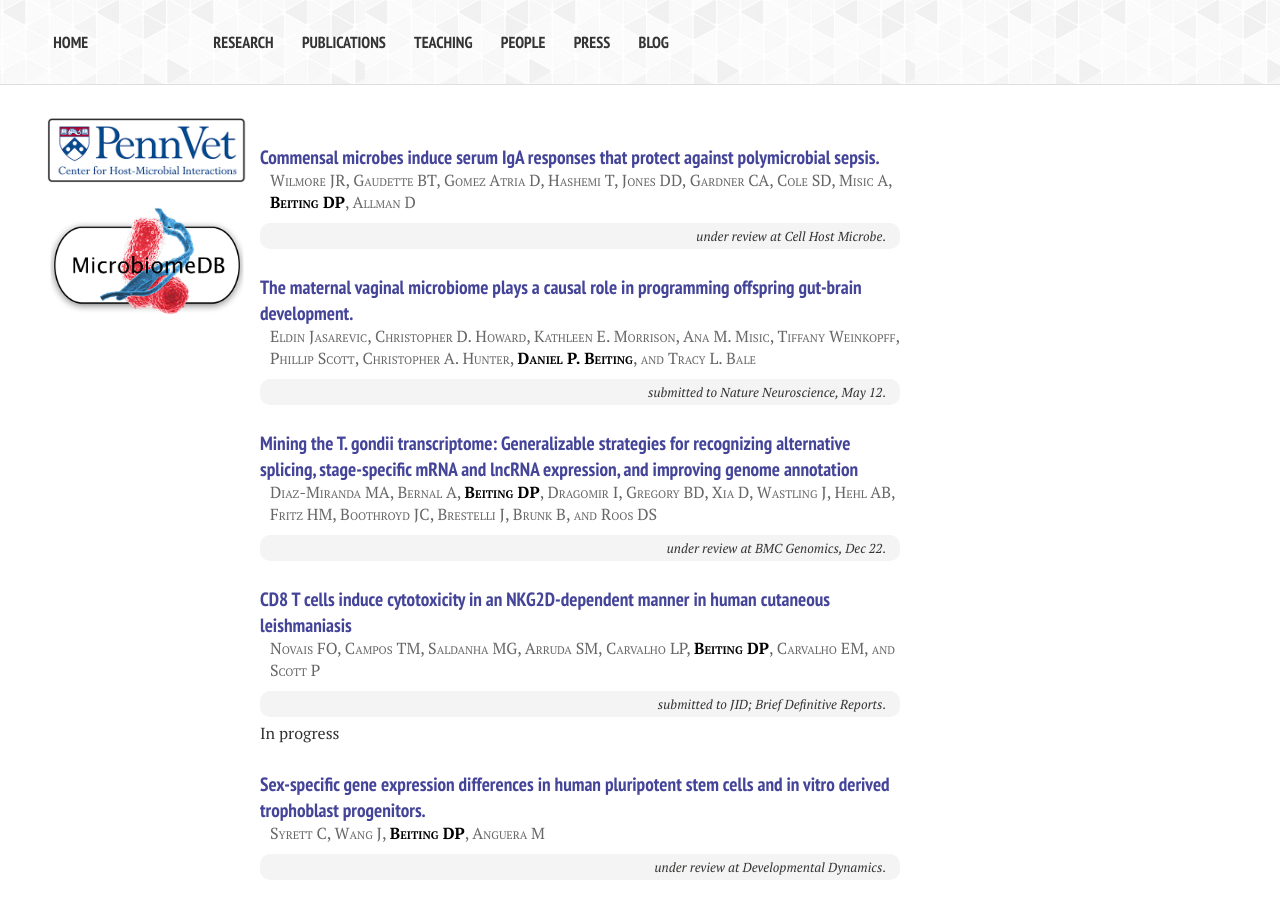
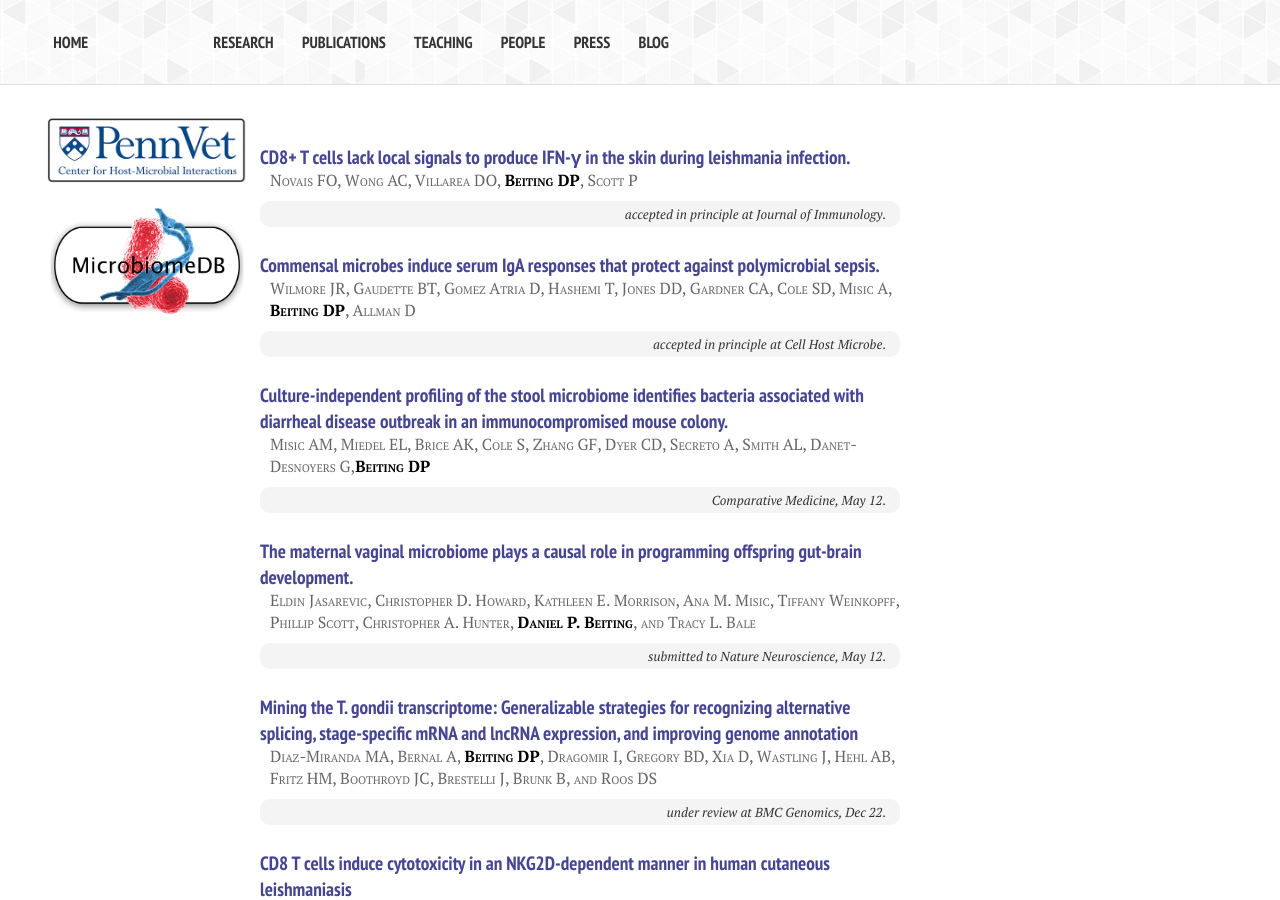
Before and after one commit to hostmicrobe/hostmicrobe.github.io, a Jekyll site: the page built from publications/pendingPubs.md, in a window 1280 px wide and 900 px high. Built offline with Jekyll 4.4.1, drawn with Linux system fonts in a browser that asks for light colours; nearby versions of some CDN libraries; our own code applies the rules of GitHub Pages for plain Markdown files.

Commit message:
updating pubs

```diff
--- a/publications/pendingPubs.md
+++ b/publications/pendingPubs.md
@@ -1,8 +1,34 @@
+<div class="pub">
+    <h3><a href="" target="_new">CD8+ T cells lack local signals to produce IFN-γ in the skin during leishmania infection.</a></h3>
+       <span class="pub-authors">Novais FO, Wong AC, Villarea DO, <span class="pub-member-author">Beiting DP</span>, Scott P</span>
+    <span class="pub-journal"><i>accepted in principle at Journal of Immunology</i>. <b></b></span>
+</div>
+
 <div class="pub">
     <h3><a href="" target="_new">Commensal microbes induce serum IgA responses that protect against polymicrobial sepsis.</a></h3>
        <span class="pub-authors">Wilmore JR, Gaudette BT, Gomez Atria D, Hashemi T, Jones DD, Gardner CA, Cole SD, Misic A, <span class="pub-member-author">Beiting DP</span>, Allman D</span>
-    <span class="pub-journal"><i>under review at Cell Host Microbe</i>. <b></b></span>
+    <span class="pub-journal"><i>accepted in principle at Cell Host Microbe</i>. <b></b></span>
 </div>
+
+<div class="pub">
+    <h3><a href="" target="_new">Culture-independent profiling of the stool microbiome identifies bacteria associated with diarrheal disease outbreak in an immunocompromised mouse colony.</a></h3>
+       <span class="pub-authors">Misic AM, Miedel EL, Brice AK, Cole S, Zhang GF, Dyer CD, Secreto A, Smith AL, Danet-Desnoyers G,<span class="pub-member-author">Beiting DP</span></span>
+    <span class="pub-journal"><i>Comparative Medicine, May 12</i>. <b></b></span>
+</div>
+
+
+
+
+
+
+
+
+
+
+
+
+
+
 
 
 <div class="pub">
```
Also changed, not shown: publications/index.md (+2 -3 lines).
